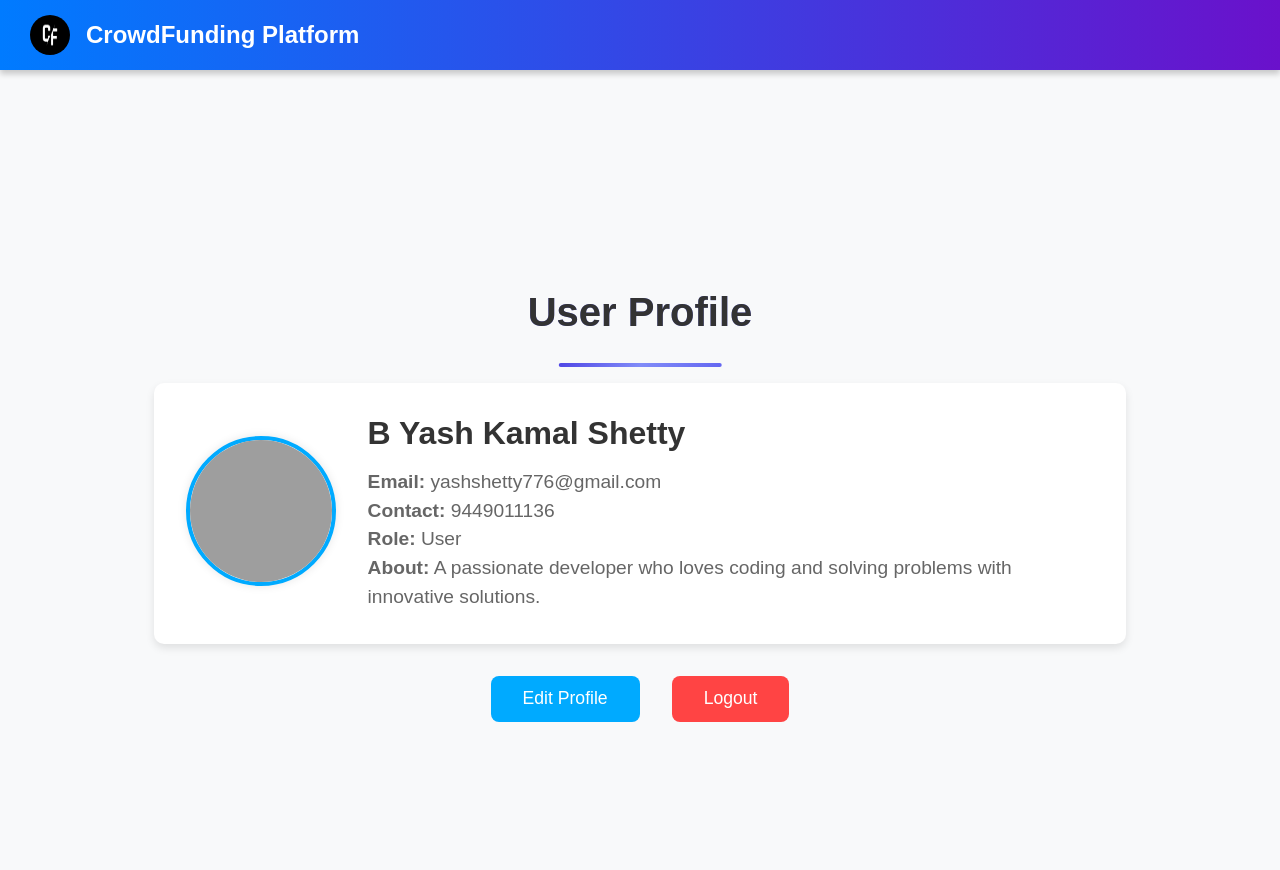
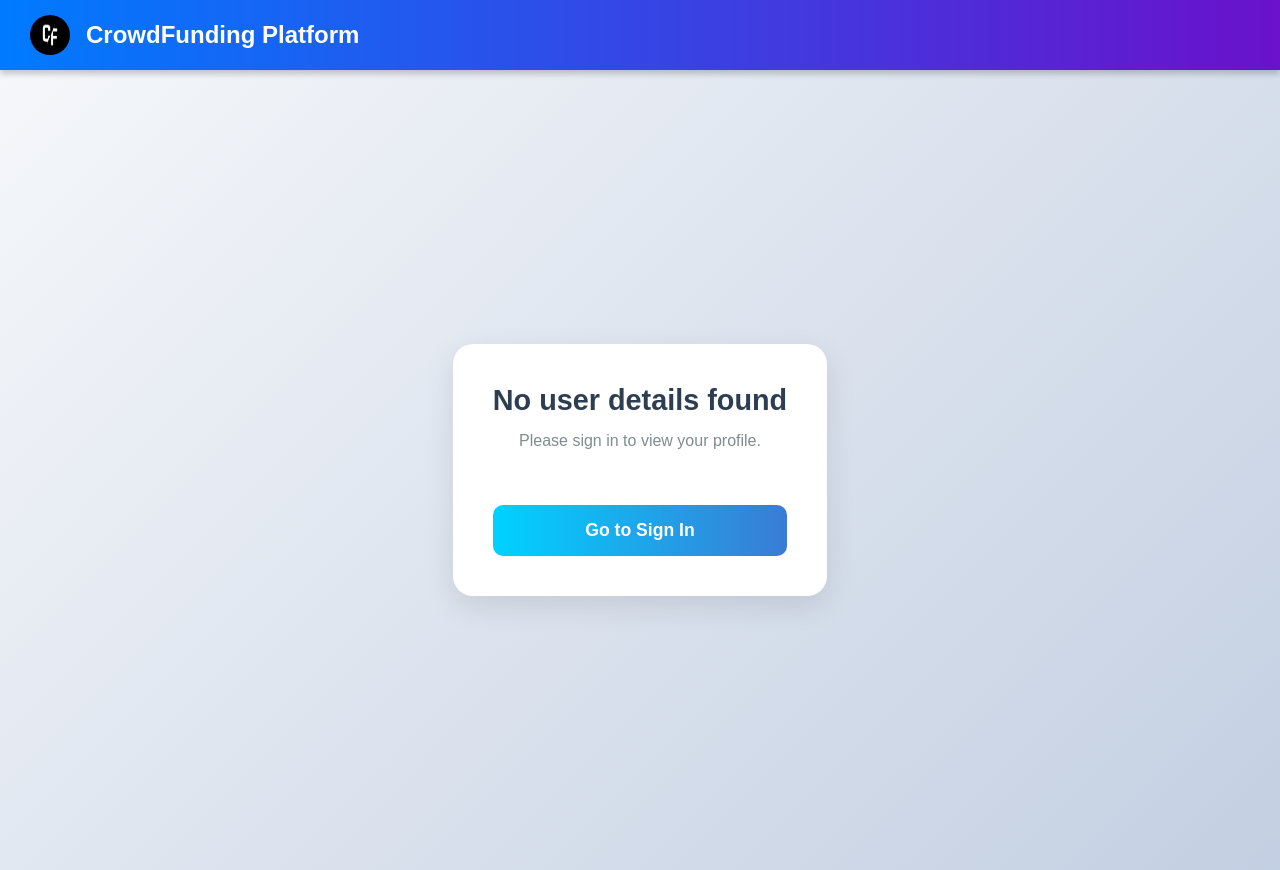
Before and after one commit to Swasthik-Prabhu/crowdservice, a React (Create React App) app in the folder Frontend/crowd/: page /profile in a window 1280 px wide. Built offline with nearby package versions, Linux system fonts and the light colour scheme; grey boxes are pictures that could not be loaded; the HTML template or start-up script is replaced by a standard one.

Commit message:
added localstorage

```diff
--- a/Frontend/crowd/src/components/Campaigns/CampaignForm.js
+++ b/Frontend/crowd/src/components/Campaigns/CampaignForm.js
@@ -1,24 +1,35 @@
-import React, { useState } from 'react';
-import { useNavigate } from 'react-router-dom'; // Import useNavigate
+import React, { useState, useEffect } from 'react';
+import { useNavigate } from 'react-router-dom';
 import { createCampaign } from '../../services/api';
 import './CampaignForm.css'; // Optional CSS file for styling
-// import BeneficiaryPage from '../beneficiaries/BeneficiaryPage'
 import Navbar from '../../pages/navbar';
 
 const CampaignForm = () => {
-  const navigate = useNavigate(); // Initialize navigate hook
+  const navigate = useNavigate();
+
   const [form, setForm] = useState({
     title: '',
     cause: '',
     target_amount: 0,
     start_date: '',
     end_date: '',
-    creator_id: '',
-    raised_amount: 0, // Default value set here
+    creator_id: '', // This will be populated with user_id from localStorage
+    raised_amount: 0, // Default value
     campaign_id: null,
   });
 
   const [campaignId] = useState(null);
+
+  useEffect(() => {
+    // Retrieve user details from localStorage
+    const storedUser = JSON.parse(localStorage.getItem('userDetails'));
+    if (storedUser && storedUser.user_id) {
+      setForm((prevForm) => ({
+        ...prevForm,
+        creator_id: storedUser.user_id, // Set the creator_id
+      }));
+    }
+  }, []);
 
   const handleChange = (e) => {
     const { name, value } = e.target;
@@ -44,7 +55,7 @@ const CampaignForm = () => {
         target_amount: 0,
         start_date: '',
         end_date: '',
-            creator_id: '',
+        creator_id: '', // Reset creator_id to empty string
         raised_amount: 0,
       });
     } catch (err) {
@@ -52,10 +63,9 @@ const CampaignForm = () => {
     }
   };
 
-
   return (
     <div>
-      <Navbar/>
+      <Navbar />
       <div className="campaign-form-container">
         <h2>Create a New Campaign</h2>
         <form onSubmit={handleSubmit} className="campaign-form">
@@ -126,8 +136,7 @@ const CampaignForm = () => {
               id="creator_id"
               name="creator_id"
               value={form.creator_id}
-            onChange={handleChange}
-            required
+              readOnly // Make the field read-only since it's auto-filled
             />
           </div>
 
--- a/Frontend/crowd/src/components/donations/DonationPage.js
+++ b/Frontend/crowd/src/components/donations/DonationPage.js
@@ -16,14 +16,14 @@ const DonationPage = () => {
   const [loading, setLoading] = useState(false);
   const [error, setError] = useState(null);
 
-  // Populate campaign_id from location state
+  // Populate campaign_id from location state and user_id from localStorage
   useEffect(() => {
-    if (location.state?.campaign_id) {
-      setFormData((prevData) => ({
-        ...prevData,
-        campaign_id: location.state.campaign_id,
-      }));
-    }
+    const storedUser = JSON.parse(localStorage.getItem('userDetails'));
+    setFormData((prevData) => ({
+      ...prevData,
+      campaign_id: location.state?.campaign_id || "",
+      user_id: storedUser?.user_id || "", // Set user_id from local storage
+    }));
   }, [location.state]);
 
   const handleInputChange = (e) => {
@@ -95,7 +95,6 @@ const DonationPage = () => {
           value={formData.campaign_id}
           onChange={handleInputChange}
           disabled // Make this field read-only since it's auto-filled
-
         />
 
         <label htmlFor="user_id">User ID:</label>
@@ -105,7 +104,7 @@ const DonationPage = () => {
           name="user_id"
           value={formData.user_id}
           onChange={handleInputChange}
-          required
+          disabled // Make this field read-only since it's auto-filled
         />
 
         <div className="form-buttons">
--- a/Frontend/crowd/src/pages/profile.css
+++ b/Frontend/crowd/src/pages/profile.css
@@ -1,111 +1,128 @@
-/* profile.css */
-
-/* General Styles */
 .profile-container {
+  min-height: 100vh;
   display: flex;
-  flex-direction: column;
+  justify-content: center;
   align-items: center;
-  justify-content: center;
-  height: 100vh;
-  background-color: #f8f9fa;
-  padding: 2rem;
-  box-sizing: border-box;
+  background: linear-gradient(135deg, #f5f7fa 0%, #c3cfe2 100%);
+  padding: 20px;
 }
 
-.profile-header h1 {
-  font-size: 2.5rem;
-  color: #333;
-  margin-bottom: 1rem;
-  animation: fadeIn 1s ease-in-out;
+.profile-card {
+  background: rgba(255, 255, 255, 0.95);
+  border-radius: 20px;
+  padding: 40px;
+  box-shadow: 0 10px 30px rgba(0, 0, 0, 0.1);
+  width: 100%;
+  max-width: 500px;
+  transform: translateY(0);
+  transition: all 0.3s ease;
+  position: relative;
+  overflow: hidden;
 }
 
-/* Profile Content */
-.profile-content {
-  display: flex;
-  justify-content: space-around;
-  align-items: center;
-  background-color: #ffffff;
-  border-radius: 10px;
-  padding: 2rem;
-  box-shadow: 0 4px 8px rgba(0, 0, 0, 0.1);
-  width: 80%;
-  max-width: 1000px;
-  animation: slideInFromBottom 1s ease-in-out;
+.profile-card:hover {
+  transform: translateY(-5px);
+  box-shadow: 0 15px 35px rgba(0, 0, 0, 0.15);
 }
 
-.profile-picture img {
-  border-radius: 50%;
-  width: 150px;
-  height: 150px;
-  object-fit: cover;
-  border: 4px solid #00aaff;
-  box-shadow: 0 0 10px rgba(0, 0, 0, 0.1);
+.profile-card::before {
+  content: '';
+  position: absolute;
+  top: 0;
+  left: 0;
+  width: 100%;
+  height: 5px;
+  background: linear-gradient(90deg, #00d2ff 0%, #3a7bd5 100%);
 }
 
-.profile-info {
-  flex-grow: 1;
-  margin-left: 2rem;
+.profile-card h1 {
+  color: #2c3e50;
+  font-size: 2.2em;
+  margin-bottom: 30px;
+  font-weight: 700;
+  text-align: center;
 }
 
-.profile-info h2 {
-  font-size: 2rem;
-  color: #333;
-  margin-bottom: 1rem;
+.profile-card p {
+  color: #34495e;
+  font-size: 1.1em;
+  margin: 15px 0;
+  padding: 10px;
+  border-radius: 8px;
+  background: rgba(245, 247, 250, 0.5);
+  transition: all 0.2s ease;
 }
 
-.profile-info p {
-  font-size: 1.2rem;
-  color: #666;
-  line-height: 1.5;
+.profile-card p:hover {
+  background: rgba(245, 247, 250, 0.8);
+  transform: translateX(5px);
 }
 
-.profile-actions {
-  display: flex;
-  justify-content: space-around;
-  gap: 2rem;
-  margin-top: 2rem;
+.profile-card strong {
+  color: #2980b9;
+  margin-right: 10px;
 }
 
-.profile-actions button {
-  padding: 0.8rem 2rem;
-  font-size: 1.1rem;
+.signout-button, .signin-button {
+  width: 100%;
+  padding: 15px;
+  margin-top: 30px;
   border: none;
-  border-radius: 8px;
+  border-radius: 10px;
+  background: linear-gradient(90deg, #00d2ff 0%, #3a7bd5 100%);
+  color: white;
+  font-size: 1.1em;
+  font-weight: 600;
   cursor: pointer;
-  transition: background-color 0.3s ease;
+  transition: all 0.3s ease;
 }
 
-.profile-actions .btn-edit {
-  background-color: #00aaff;
-  color: #fff;
+.signout-button:hover, .signin-button:hover {
+  background: linear-gradient(90deg, #00a8ff 0%, #2e63b8 100%);
+  transform: scale(1.02);
 }
 
-.profile-actions .btn-logout {
-  background-color: #ff4444;
-  color: #fff;
+.no-details {
+  background: white;
+  padding: 40px;
+  border-radius: 20px;
+  text-align: center;
+  box-shadow: 0 10px 30px rgba(0, 0, 0, 0.1);
+  animation: fadeIn 0.5s ease-out;
 }
 
-.profile-actions button:hover {
-  opacity: 0.8;
+.no-details h2 {
+  color: #2c3e50;
+  font-size: 1.8em;
+  margin-bottom: 15px;
 }
 
-/* Animations */
+.no-details p {
+  color: #7f8c8d;
+  margin-bottom: 25px;
+}
+
 @keyframes fadeIn {
   from {
     opacity: 0;
+    transform: translateY(20px);
   }
   to {
     opacity: 1;
+    transform: translateY(0);
   }
 }
 
-@keyframes slideInFromBottom {
-  from {
-    transform: translateY(50px);
-    opacity: 0;
+@media (max-width: 600px) {
+  .profile-card {
+    padding: 25px;
   }
-  to {
-    transform: translateY(0);
-    opacity: 1;
+
+  .profile-card h1 {
+    font-size: 1.8em;
+  }
+
+  .profile-card p {
+    font-size: 1em;
   }
 }
--- a/Frontend/crowd/src/pages/profile.js
+++ b/Frontend/crowd/src/pages/profile.js
@@ -1,97 +1,63 @@
-import React from 'react';
+import React, { useEffect, useState } from 'react';
 import { useNavigate } from 'react-router-dom';
 import './profile.css';
+
 import Navbar from './navbar';
 
+function ProfilePage() {
+  const [userDetails, setUserDetails] = useState(null);
+  const navigate = useNavigate();
 
-// const handleDonateClick = () => {
-//   navigate('/', ); // Pass campaign_id via state
-// };
+  useEffect(() => {
+    // Fetch user details from local storage
+    const storedUser = JSON.parse(localStorage.getItem('userDetails'));
+    if (storedUser) {
+      setUserDetails(storedUser);
+    }
+  }, []);
 
-const Profile = () => {
-  const navigate = useNavigate();
+  const handleSignOut = () => {
+    localStorage.removeItem('userDetails');
+    setUserDetails(null);
+    navigate('/signin'); // Redirect to the sign-in page
+  };
+
   return (
     <div>
       <Navbar/>
     <div className="profile-container">
-      <div className="profile-header">
-        <h1>User Profile</h1>
-      </div>
-      <div className="profile-content">
-        <div className="profile-picture">
-          <img src="https://media.licdn.com/dms/image/v2/D5603AQHaqF6IpSnJPw/profile-displayphoto-shrink_800_800/profile-displayphoto-shrink_800_800/0/1725465152964?e=1740614400&v=beta&t=udzf4fkKeTsvxBvxs-smvaL1-Zmc95IePAoR35FjfOA" alt="Profile" />
+      {userDetails ? (
+        <div className="profile-card">
+          <h1>Welcome, {userDetails.name || 'User'}!</h1>
+          <p>
+            <strong>User ID : </strong> {userDetails.user_id}
+          </p>
+          <p>
+            <strong>Name : </strong> {userDetails.name}
+          </p>
+          <p>
+            <strong>Email : </strong> {userDetails.email}
+          </p>
+          {/* <p>
+            <strong>Contact : </strong> {userDetails.contact}
+          </p> */}
+
+          <button className="signout-button" onClick={handleSignOut}>
+            Sign Out
+          </button>
         </div>
-        <div className="profile-info">
-          <h2>B Yash Kamal Shetty</h2>
-          <p><strong>Email:</strong> yashshetty776@gmail.com</p>
-          <p><strong>Contact:</strong> 9449011136</p>
-          <p><strong>Role:</strong> User</p>
-          <p><strong>About:</strong> A passionate developer who loves coding and solving problems with innovative solutions.</p>
+      ) : (
+        <div className="no-details">
+          <h2>No user details found</h2>
+          <p>Please sign in to view your profile.</p>
+          <button onClick={() => navigate('/signin')} className="signin-button">
+            Go to Sign In
+          </button>
         </div>
-      </div>
-      <div className="profile-actions">
-        <button className="btn-edit">Edit Profile</button>
-        <button
-          className="btn-logout"
-          onClick={() => navigate('/')}
-        >
-          Logout
-        </button>
-      </div>
+      )}
     </div>
     </div>
   );
-};
+}
 
-export default Profile;
-
-
-
-// import React, { useContext, useEffect } from 'react';
-
-// import { useNavigate } from 'react-router-dom';
-// import { UserContext } from '../AuthComponents/UserContext';
-// import './profile.css';
-
-
-// const Profile = () => {
-//   const { user, setUser } = useContext(UserContext);
-//   const navigate = useNavigate();
-
-//   // Load user from localStorage if context is empty
-//   useEffect(() => {
-//     if (!user) {
-//       const storedUser = localStorage.getItem('user');
-//       if (storedUser) {
-//         setUser(JSON.parse(storedUser)); // Update context with user from localStorage
-//       } else {
-//         navigate('/signin'); // Redirect to signin if no user data
-//       }
-//     }
-//     console.log(user); // Debugging line to check the user data
-//   }, [user, setUser, navigate]);
-
-
-//   if (!user) {
-//     return <p>Loading...</p>;
-//   }
-
-//   return (
-//     <div className="profile-container">
-//       <div className="profile-header">
-//         <h1>User Profile</h1>
-//       </div>
-//       <div className="profile-content">
-//         <div className="profile-info">
-//           <h2>{user.name}</h2>
-//           <p><strong>Email:</strong> {user.email}</p>
-//           <p><strong>Contact:</strong> {user.contact}</p>
-//           <p><strong>Role:</strong> {user.role}</p>
-//           <p><strong>About:</strong> {user.about}</p>
-//         </div>
-//       </div>
-//     </div>
-//   );
-// };
-
-// export default Profile;
+export default ProfilePage;
```
Also changed, not shown: Frontend/crowd/src/AuthComponents/signin.js (+8 -74 lines), 2 other files (tests, documents, lock files or other folders). Lines whose indentation alone changed are shown as unchanged.
